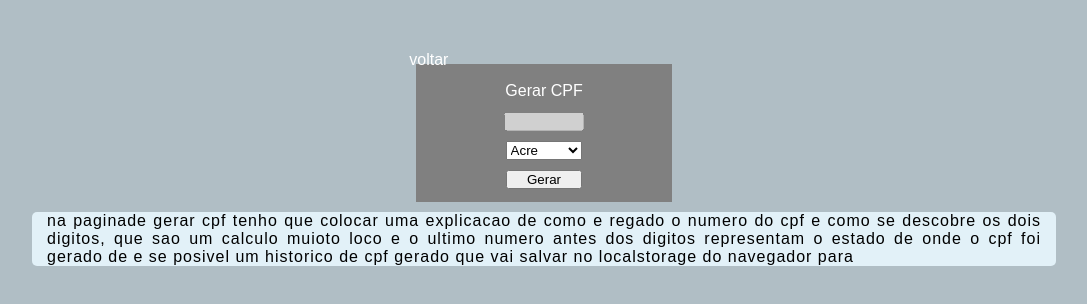
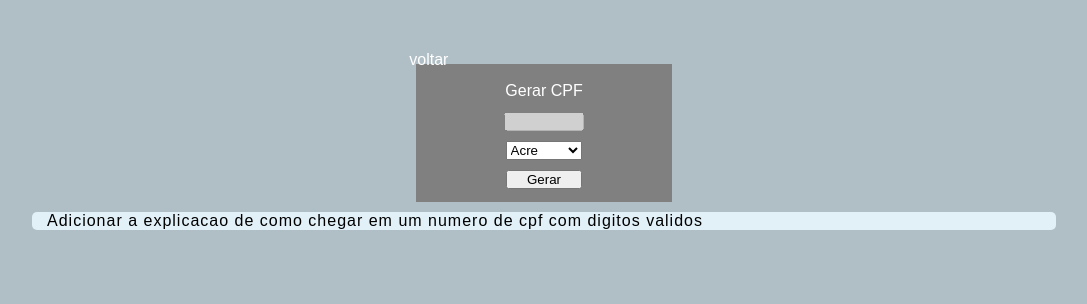
Before and after one commit to fabianoobispo/nexttest, a Next.js app: page /gerador-cpf in a window 1280 px wide. Shown: the top 304 px of the page, without its empty margins (96-1183 px from the left). Built offline with nearby package versions, Linux system fonts and the light colour scheme.

Commit message:
editado o readme

```diff
--- a/src/pages/gerador-cpf/index.tsx
+++ b/src/pages/gerador-cpf/index.tsx
@@ -62,10 +62,7 @@ export default function Home() {
 
     <Container>
             <p>
-            na paginade gerar cpf tenho que colocar uma explicacao de como e regado o
-            numero do cpf  e como se descobre os dois digitos, que sao um calculo muioto loco
-            e o ultimo numero antes dos digitos representam o estado de onde o cpf foi gerado de
-            e se posivel um historico de cpf gerado que vai salvar no localstorage do navegador para
+            Adicionar a explicacao de como chegar em um numero de cpf com digitos validos
 
         </p>
         </Container>
```
Also changed, not shown: 1 other file (tests, documents, lock files or other folders).
